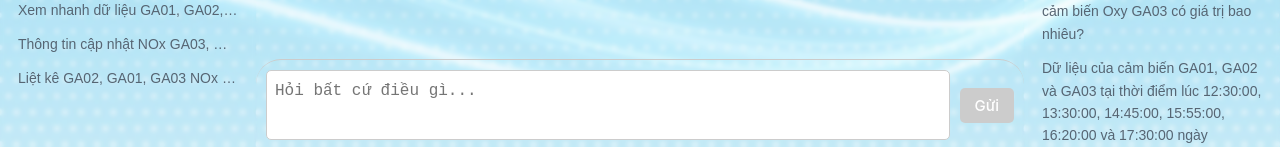
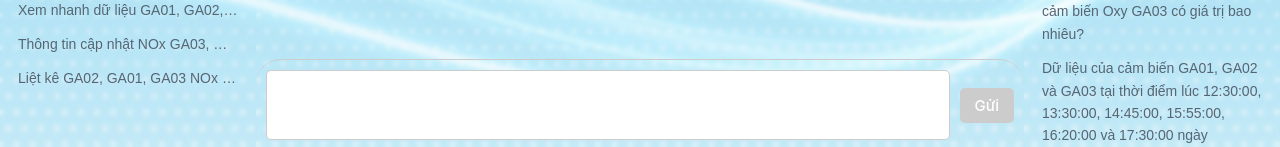
Before and after one commit to HuyHoESTEC/estec-chatbot-demo, a Vue app: page / in a window 1280 px wide. Shown: the part 650-797 px from the top of the page. Built offline with nearby package versions, Linux system fonts and the light colour scheme.

Commit message:
delete the text in input text

```diff
--- a/src/components/ChatInput.vue
+++ b/src/components/ChatInput.vue
@@ -1,6 +1,6 @@
 <template>
     <div class="chat-input">
-        <textarea class="input-message" v-on:keyup.enter="handleEnter" v-model="newMessage" placeholder="Hỏi bất cứ điều gì..." />
+        <textarea class="input-message" v-on:keyup.enter="handleEnter" v-model="newMessage" placeholder="" />
         <button v-on:click="sendMessage" :disabled="!newMessage.trim()">Gửi</button>
     </div>
 </template>
```
